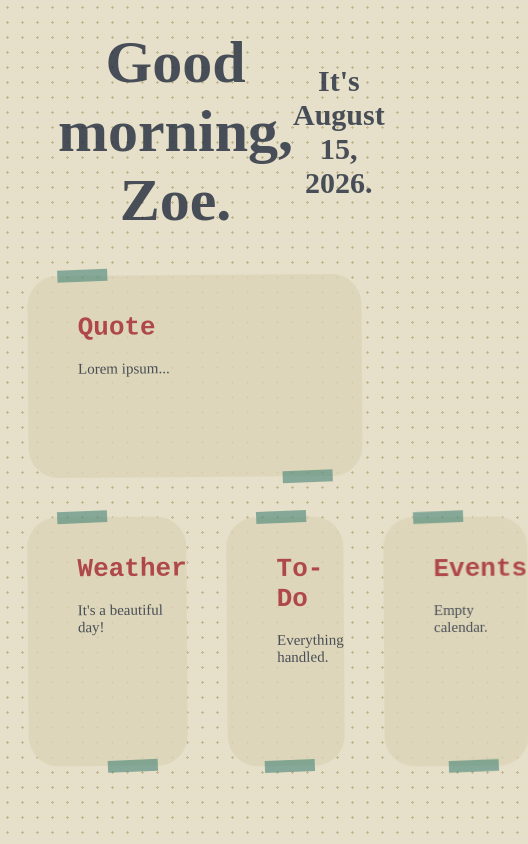
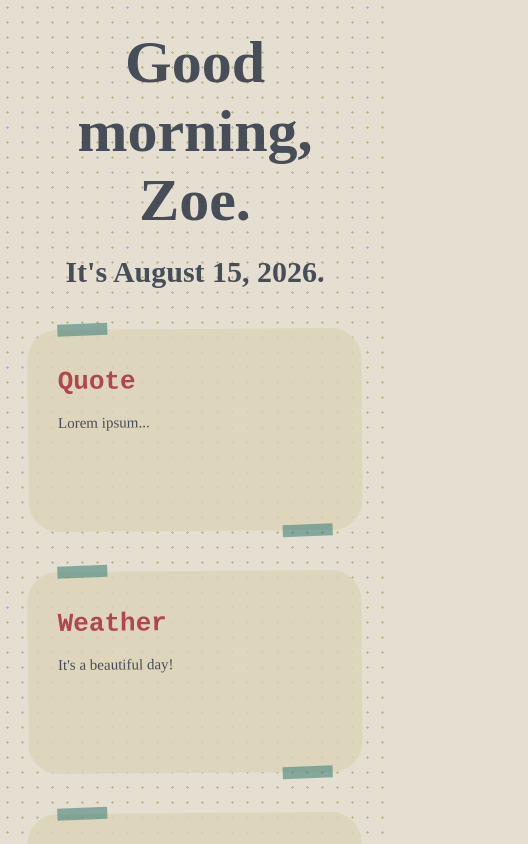
Before and after one commit to zoekahana/daily-dashboard, a React (Vite) app: page / in a window 390 px wide. Shown: the top 844 px of the page, 528 px wide, since content can reach past the window. Built offline with nearby package versions, Linux system fonts and the light colour scheme.

Commit message:
Improve responsiveness, tweak color

```diff
--- a/src/App.css
+++ b/src/App.css
@@ -1,5 +1,5 @@
 body {
-    background-color: #e6dfc9;
+    background-color: #e4dfd1;
     color: #212a3b;
     font-family: Didot;
     text-align: center;
--- a/src/App.tsx
+++ b/src/App.tsx
@@ -32,18 +32,33 @@ const HeaderGrid = styled.div`
   display: grid;
   grid-auto-flow: column;
   align-items: center;
+
+  @media (max-width: 768px) {
+    grid-auto-flow: row;
+    grid-template-columns: 1fr;
+  }
 `
 
 const Greeting = styled.h1`
   font-size: 60px;
   justify-self: left;
   margin: 20px 0 20px 50px;
+
+  @media (max-width: 768px) {
+    justify-self: center;
+    margin: 20px;
+  }
 `
 
 const DateSubheader = styled.h2`
   font-size: 30px;
   justify-self: right;
   margin: 20px 50px 20px 0;
+
+  @media (max-width: 768px) {
+    justify-self: center;
+    margin: 0 20px 20px 20px;
+  }
 `
 
 const Title = styled.h1`
@@ -54,7 +69,7 @@ const Title = styled.h1`
 
 const Block = styled.div<{ $accent: string; $rotate: string }>`
   background-color: #ddd4b7;
-  padding: 20px 0px 100px 50px;
+  padding: 20px 30px 100px 30px;
   border-radius: 30px;
   margin: 20px;
 
@@ -89,12 +104,18 @@ const Block = styled.div<{ $accent: string; $rotate: string }>`
 const BlockBody = styled.div`
   text-align: left;
   font-size: 15px;
+  margin: 0 20px 0 0;
 `
 
 const WidgetGrid = styled.div`
   display: grid;
   grid-auto-flow: column;
   grid-template-columns: 3fr 3fr 2fr;
+
+  @media (max-width: 768px) {
+    grid-auto-flow: row;
+    grid-template-columns: 1fr;
+  }
 `
 
 export default App
```
